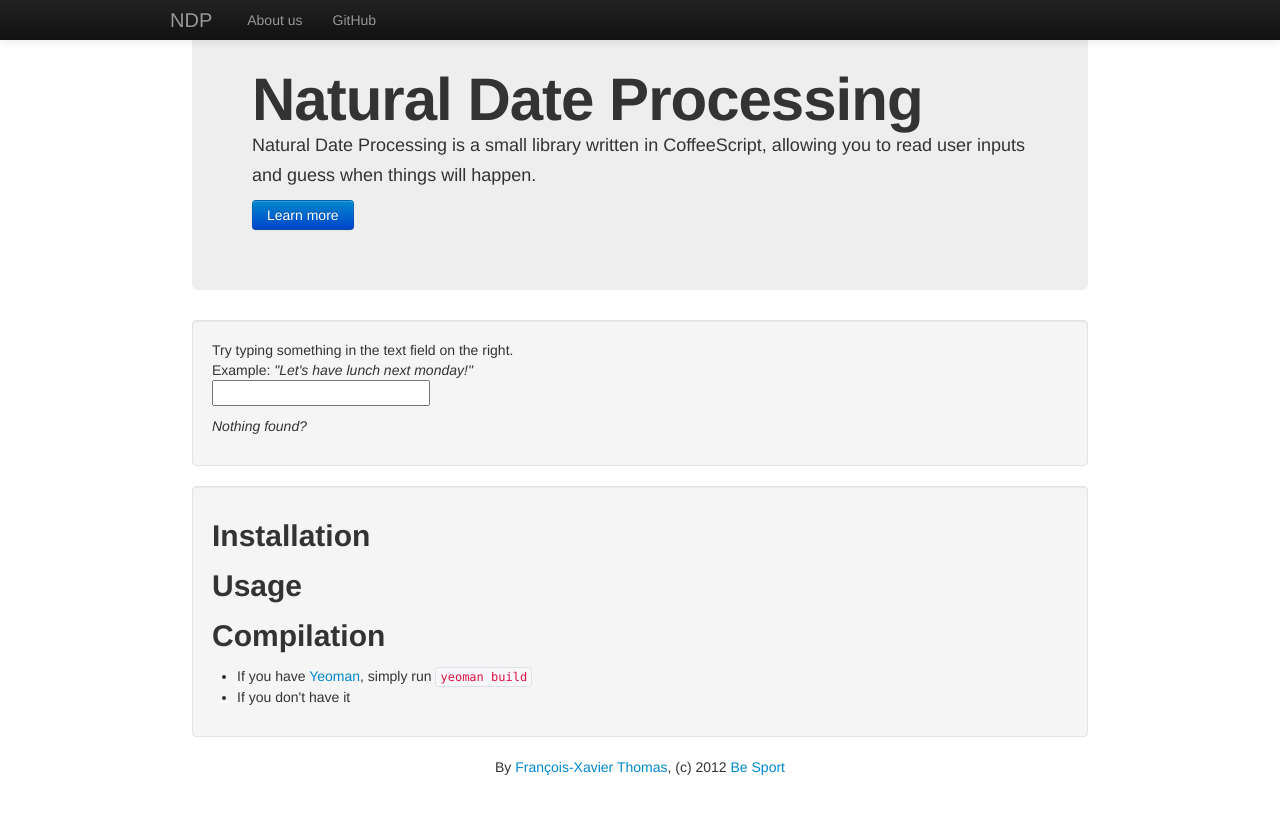
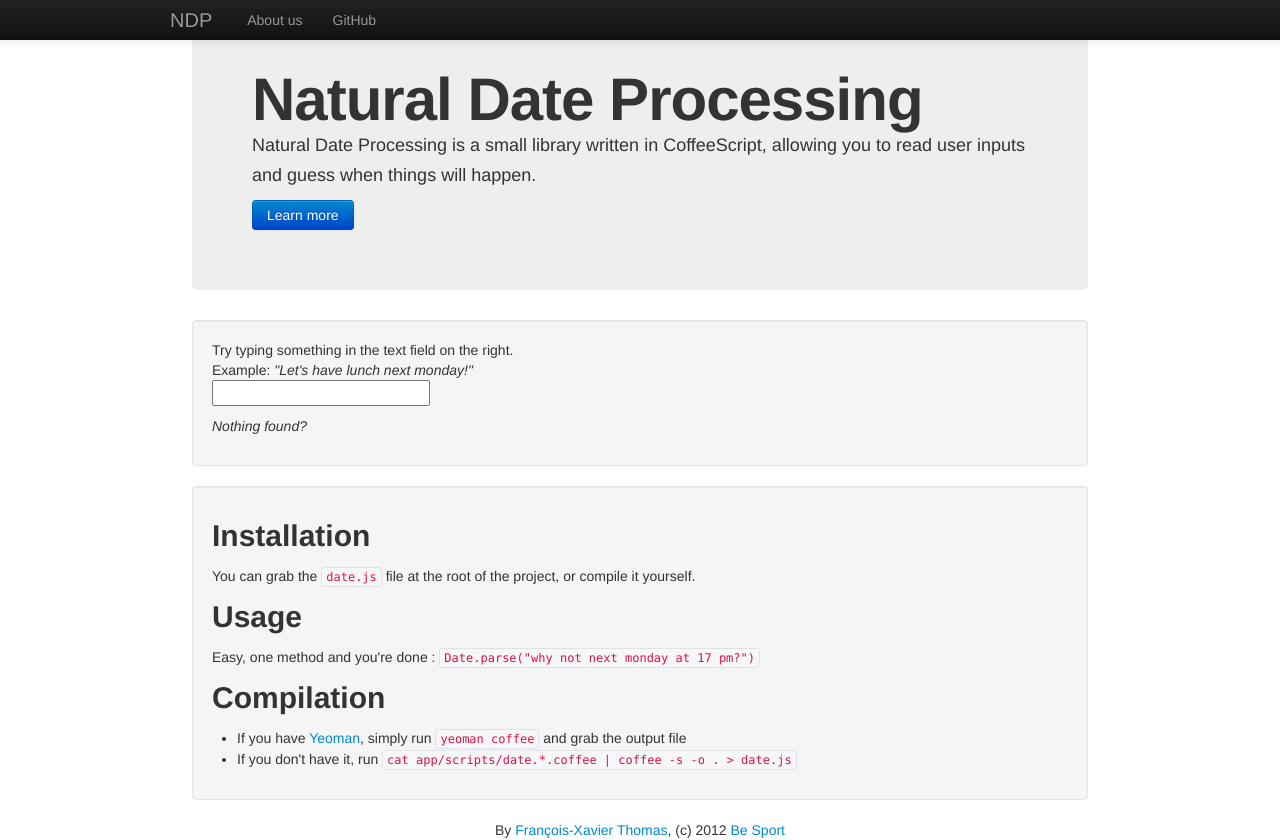
Before and after one commit to besport/ndp, a website: page app/index.html in a window 1280 px wide. Before the commit the page ends 800 px from the top, so only its background shows below. Drawn offline with Linux system fonts and the light colour scheme; files that its build step writes are made by us from their sources.

Commit message:
Updated doc

```diff
--- a/app/index.html
+++ b/app/index.html
@@ -86,16 +86,19 @@
       <div class="row">
         <div class="span12">
           <h2>Installation</h2>
+            <p>You can grab the <code>date.js</code> file at the root of the project, or compile it yourself.</p>
 
           <h2>Usage</h2>
+            <p>Easy, one method and you're done : <code>Date.parse("why not next monday at 17 pm?")</code></p>
+
           <h2>Compilation</h2>
           <ul>
-            <li>If you have <a href="http://yeoman.io">Yeoman</a>, simply run <code>yeoman build</code></li>
-            <li>If you don't have it
+            <li>If you have <a href="http://yeoman.io">Yeoman</a>, simply run <code>yeoman coffee</code> and grab the output file</li>
+            <li>If you don't have it, run <code>cat app/scripts/date.*.coffee | coffee -s -o . &gt; date.js</code>
           </ul>
         </div>
       </div>
     </div>
-    <footer style="text-align:center">By <a href="mailto:fx@besport.com">François-Xavier Thomas</a>, (c) 2012 <a href="http://www.besport.com">Be Sport</a></footer>
+    <footer style="text-align:center;">By <a href="mailto:fx@besport.com">François-Xavier Thomas</a>, (c) 2012 <a href="http://www.besport.com">Be Sport</a></footer>
   </body>
 </html>
```
